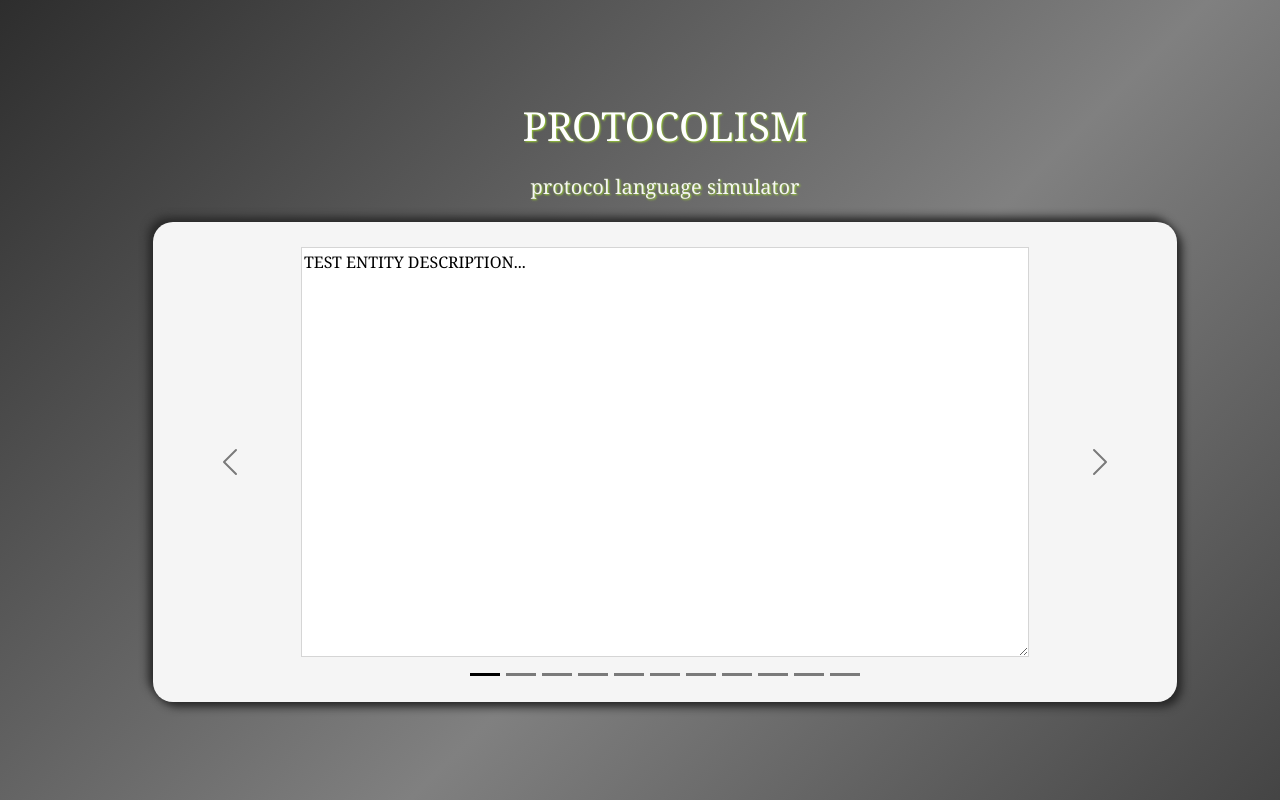
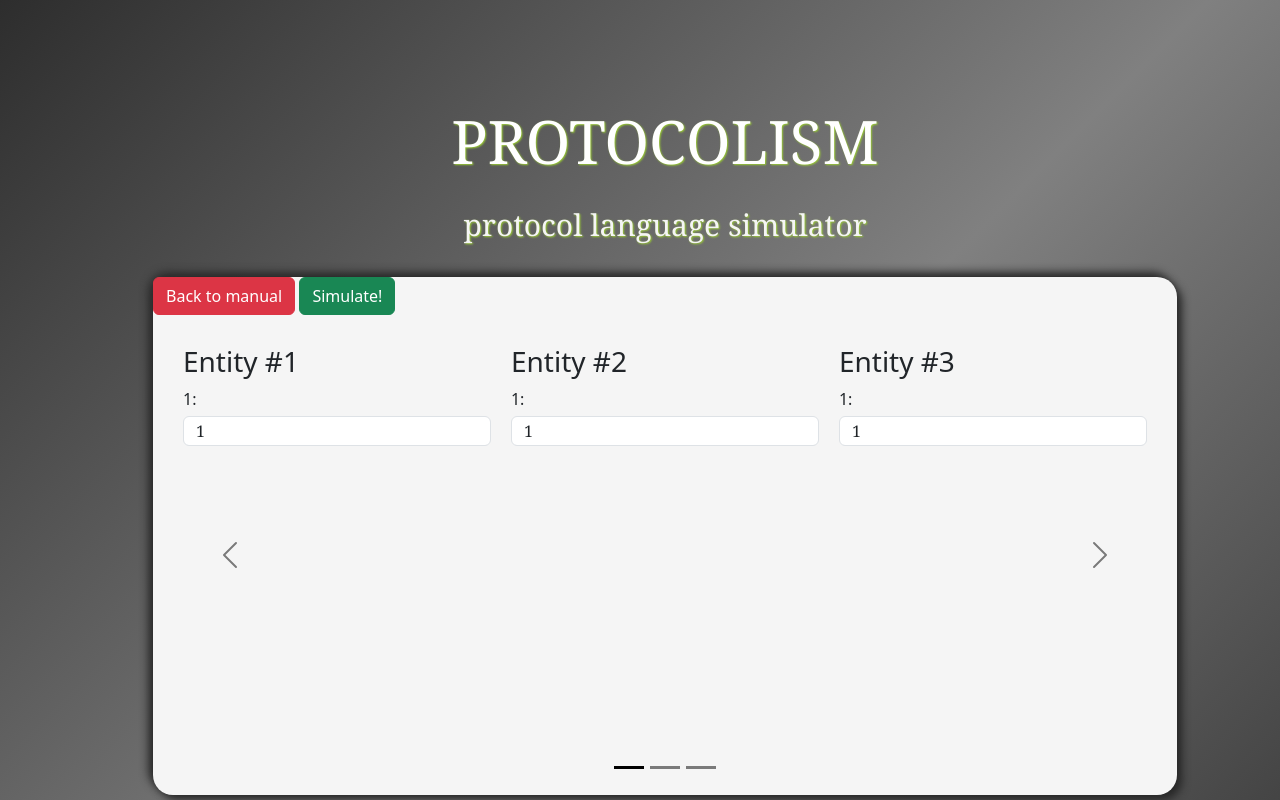
Before and after one commit to mfrszpiotro/dhcprotocolsim, a Flask app: template templates/define.html in a window 1280 px wide. Run offline with Flask 2, Linux system fonts and the light colour scheme; the template is opened without the code that fills it: most values are stand-ins (such as "Sample title", 1, 10 or a date in 2020); some libraries are stand-ins or nearby versions.

Commit message:
Manual, examples and input format implementation.

```diff
--- a/app.py
+++ b/app.py
@@ -1,7 +1,8 @@
-from flask import Flask, redirect, render_template, flash, url_for, request, session
+from flask import Flask, flash, redirect, render_template, url_for, request, session
 from flask_bootstrap import Bootstrap5
+
+from entity import Entity
 from forms import LoginForm
-from entity import Entity
 
 # create the app
 app = Flask(__name__)
@@ -16,19 +17,39 @@ bootstrap = Bootstrap5(app)
 def index():
     if request.method == "POST":
         if request.form.get("start"):
+            session["descriptions"] = [[["", "", "", ""], ["", "", "", ""], ["", "", "", ""]]]
             return redirect(url_for("define"))
+
     return render_template("index.html")
 
 
 @app.route("/define", methods=["GET", "POST"])
 def define():
-    flash("Please input at least one DHCP entity description below.", "success")
-    return render_template("define.html")
+    flash("Please input at least one protocol entity description below.", "success")
+    if request.method == "POST":
+        if request.form.get("simulate"):
+            session.pop('_flashes', None)
+            return redirect(url_for("simulation"))
+
+        if request.form.get("add"):
+            session.pop('_flashes', None)
+            session["descriptions"].append([["", "", "", ""], ["", "", "", ""], ["", "", "", ""]])
+
+        if request.form.get("back"):
+            return redirect(url_for("index"))
+
+    return render_template("define.html", page_descriptions=session.get("descriptions")[1:], first_triplet=session.get("descriptions")[0])
 
 
-@app.route("/secret")
-def secret():
-    return render_template("secret.html")
+@app.route("/define/simulation", methods=["GET", "POST"])
+def simulation():
+    flash("test", "error")
+    session.pop('_flashes', None)
+    if request.method == "POST":
+        if request.form.get("back"):
+            return redirect(url_for("index"))
+
+    return render_template("simulation.html")
 
 
 if __name__ == "__main__":
--- /dev/null
+++ b/static/docs/handshake/handshake - entity 4.txt
@@ -0,0 +1,2 @@
+1:
+	SEND "SECRET VERIFIED MESSAGE" TO 4;
--- /dev/null
+++ b/static/styles/flexcolumns.css
@@ -0,0 +1,15 @@
+.flex-container {
+    display: flex;
+    flex-wrap: wrap;
+  }
+
+  .column {
+    flex-basis: 33.33%;
+    padding: 10px;
+  }
+
+  @media (max-width: 600px) {
+    .column {
+      flex-basis: 100%;
+    }
+  }
--- a/static/styles/styles.css
+++ b/static/styles/styles.css
@@ -1,3 +1,8 @@
+.embed-pdf{
+  width: 90%;
+  height: 1180px;
+}
+
 .force-white{
   margin-left: auto;
   width: 250px;
@@ -72,13 +77,13 @@
   flex-flow: wrap;
 }
 
-.descr{
+.step{
   margin-left: auto;
   margin-right: auto;
   margin-bottom: 25px;
   margin-top: 5px;
   min-width: 74%;
-  min-height: 200px;
+  height: 30px;
   background-color: white;
   font-family: 'Cambria';
   color: black;
@@ -108,8 +113,8 @@ h2 {
 
 .sub-p {
   color: whitesmoke;
-  font-size: 20px;
-  margin-bottom: 20px;
+  font-size: 30px;
+  margin-bottom: 30px;
 }
 
 p {
@@ -118,7 +123,7 @@ p {
   font-family: "serif";
   overflow: hidden;
   font-family: 'Cambria';
-  font-size: 40px;
+  font-size: 60px;
   word-wrap: break-word;
   text-align: center;
 }
--- a/templates/base.html
+++ b/templates/base.html
@@ -10,6 +10,7 @@
                 <link rel="stylesheet" href="{{ url_for('static', filename='styles/styles.css') }}">
                 <link rel="stylesheet" href="{{ url_for('static', filename='styles/flashes.css') }}">
                 <link rel="stylesheet" href="{{ url_for('static', filename='styles/slider.css') }}">
+                <link rel="stylesheet" href="{{ url_for('static', filename='styles/flexcolumns.css') }}">
                 {{ bootstrap.load_css() }}
             {% endblock %}
         {% endblock %}
--- a/templates/define.html
+++ b/templates/define.html
@@ -7,45 +7,94 @@
     <p class="sub-p">protocol language simulator</p>
   </div>
   <div class="rel soft-page">
-    <div>
+    <form method="post">
+      <button type="submit" class="btn btn-danger" name="back" value="back">Back to manual</button>
+      <button type="submit" class="btn btn-success" name="simulate" value="simulate">Simulate!</button>
     <!-- Carousel -->
     <div id="demo" class="carousel-dark carousel slide" data-bs-ride="carousel">
 
       <!-- Indicators/dots -->
       <div class="carousel-indicators">
         <button type="button" data-bs-target="#demo" data-bs-slide-to="0" class="active"></button>
-        <button type="button" data-bs-target="#demo" data-bs-slide-to="1"></button>
-        <button type="button" data-bs-target="#demo" data-bs-slide-to="2"></button>
-        <button type="button" data-bs-target="#demo" data-bs-slide-to="3"></button>
-        <button type="button" data-bs-target="#demo" data-bs-slide-to="4"></button>
-        <button type="button" data-bs-target="#demo" data-bs-slide-to="5"></button>
-        <button type="button" data-bs-target="#demo" data-bs-slide-to="6"></button>
-        <button type="button" data-bs-target="#demo" data-bs-slide-to="7"></button>
-        <button type="button" data-bs-target="#demo" data-bs-slide-to="8"></button>
-        <button type="button" data-bs-target="#demo" data-bs-slide-to="9"></button>
-        <button type="button" data-bs-target="#demo" data-bs-slide-to="10"></button>
+        {% for index in range(page_descriptions|length) %}
+          <button type="button" data-bs-target="#demo" data-bs-slide-to="{{ index+1 }}"></button>
+        {% endfor %}
+        <button type="button" data-bs-target="#demo" data-bs-slide-to="{{ page_descriptions|length+1 }}"></button>
       </div>
 
       <!-- The slideshow/carousel -->
         <div class="carousel-inner">
+
           <div class="carousel-item active">
-          <div class="in-carousel center flex">
-            <textarea disabled class="descr">TEST ENTITY DESCRIPTION...</textarea>
+            <div class="in-carousel">
+              <div class="flex-container">
+                <div class="column">
+                  <h3>Entity #1</h3>
+                  {% for index in range(first_triplet[0]|length) %}
+                    {{index+1}}:
+                    <div class="col-sm"> <input type="text" class="step form-control" name="0" value="{{first_triplet[0][0]}}"></div>
+                  {% endfor %}
+                </div>
+                <div class="column">
+                  <h3>Entity #2</h3>
+                  {% for index in range(first_triplet[1]|length) %}
+                    {{index+1}}:
+                    <div class="col-sm"> <input type="text" class="step form-control" name="1" value="{{first_triplet[1][0]}}"></div>
+                  {% endfor %}
+                </div>
+                <div class="column">
+                  <h3>Entity #3</h3>
+                  {% for index in range(first_triplet[2]|length) %}
+                    {{index+1}}:
+                    <div class="col-sm"> <input type="text" class="step form-control" name="2" value="{{first_triplet[2][0]}}"></div>
+                  {% endfor %}
                 </div>
               </div>
-        <div class="carousel-item">
-          <div class="in-carousel flex" >
-            <textarea class="descr">TEST ENTITY DESCRIPTION...</textarea>
             </div>
           </div>
-        {% for descr in descriptions %}
+          {% for triplet in page_descriptions %}
             <div class="carousel-item">
-          <div class="in-carousel flex" >
-            <textarea class="descr">{{ descr }}</textarea>
+              <div class="in-carousel">
+                <div class="flex-container">
+                  <div class="column">
+                    <h3>Entity #{{ loop.index*3+1}}</h3>
+                    {% for index in range(triplet[0]|length) %}
+                      {{index+1}}:
+                      <div class="col-sm"> <input type="text" class="step form-control" name="0" value="{{triplet[0][0]}}"></div>
+                    {% endfor %}
+                  </div>
+                  <div class="column">
+                    <h3>Entity #{{ loop.index*3+2}}</h3>
+                    {% for index in range(triplet[1]|length) %}
+                      {{index+1}}:
+                      <div class="col-sm"> <input type="text" class="step form-control" name="1" value="{{triplet[1][0]}}"></div>
+                    {% endfor %}
+                  </div>
+                  <div class="column">
+                    <h3>Entity #{{ loop.index*3+3}}</h3>
+                    {% for index in range(triplet[2]|length) %}
+                      {{index+1}}:
+                      <div class="col-sm"><input type="text" class="step form-control" name="2" value="{{triplet[2][0]}}"></div>
+                    {% endfor %}
+                  </div>
+                </div>
               </div>
             </div>
           {% endfor %}
+          <div class="carousel-item">
+            <div class="in-carousel">
+              <div class="container">
+                <div class="row">
+                  <div class="col-sm"></div>
+                  <div class="col-sm"> <button type="button" class="btn btn-dark" name="add" value="add">Add more entities</button> </div>
+                  <div class="col-sm"></div>
                 </div>
+              </div>
+
+            </div>
+          </div>
+        </div>
+      </form>
 
       <!-- Left and right controls/icons -->
       <button class="carousel-control-prev" type="button" data-bs-target="#demo" data-bs-slide="prev">
--- a/templates/secret.html
+++ /dev/null
@@ -1 +0,0 @@
-{% extends 'appbase.html' %}
```
Also changed, not shown: static/docs/dhcp/CLIENT1.txt (added, +11 -0 lines), static/docs/dhcp/CLIENT2.txt (added, +11 -0 lines), static/docs/dhcp/SERVER_to_CLIENT.txt (added, +10 -0 lines), static/docs/handshake/handshake - entity 1.txt (added, +8 -0 lines), static/docs/handshake/handshake - entity 2.txt (added, +8 -0 lines), static/docs/handshake/handshake - entity 3.txt (added, +8 -0 lines), templates/index.html (+6 -4 lines), templates/simulation.html (added, +16 -0 lines), 1 other file. Lines whose indentation alone changed are shown as unchanged.
